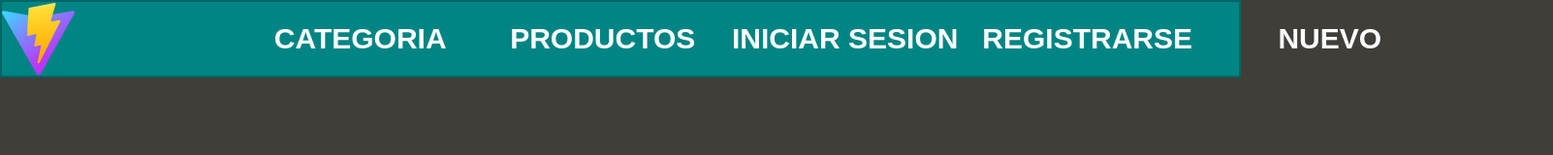
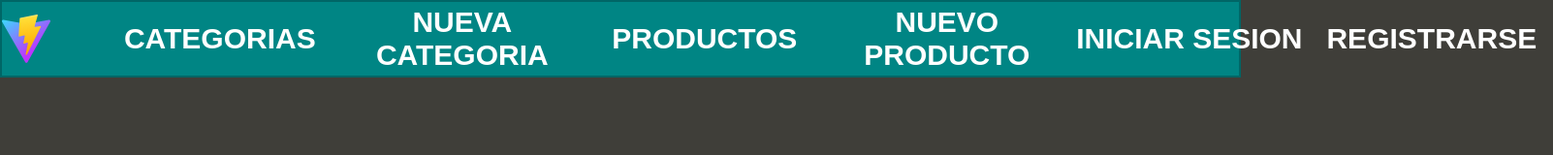
Before and after one commit to jefier12/vite, a website built with Vite: page index.html in a window 1280 px wide. Shown: the whole page at 97% size, 1602 px wide, since content can reach past the window. Built offline with nearby package versions, Linux system fonts and the light colour scheme.

Commit message:
avance lunes

```diff
--- a/index.html
+++ b/index.html
@@ -13,11 +13,12 @@
         <img class="logo" src="/public/vite.svg" alt="">
       </div>
       <div class="header__contenido">
-        <a class="header__link" href="#categorias">CATEGORIA</a>
+        <a class="header__link" href="#categorias">CATEGORIAS</a>
+        <a class="header__link" href="#">NUEVA CATEGORIA</a>
         <a class="header__link" href="#productos">PRODUCTOS</a>
+        <a class="header__link" href="#">NUEVO PRODUCTO</a>
         <a class="header__link" href="#">INICIAR SESION</a>
         <a class="header__link" href="#">REGISTRARSE</a>
-        <a class="header__link" href="#">NUEVO</a>
       </div>
     </header>
     <main></main>
--- a/src/main.js
+++ b/src/main.js
@@ -44,6 +44,7 @@ const cargarVistas =  async (hash) =>{
 
 
 
+
 const objetos =
 [
     {
--- a/src/style.css
+++ b/src/style.css
@@ -13,6 +13,7 @@
   --color--rojo:rgb(248, 10, 62);
   --color--azul:rgb(10, 192, 248);
   --color--verde:rgb(19, 196, 19);
+  --color--negro:#000000;
   /* --color--hoverRojo:; */
 }
 body{
@@ -30,11 +31,11 @@ body{
   display: flex;
   justify-content: center;
   align-items: center;
-  padding-right: 170px;
+  padding-right: 50px;
 }
 .header__logo>img
 {
-  height: 75px;
+  height: 50px;
 }
 .header__contenido{
   height: 100%;
@@ -46,6 +47,7 @@ body{
   display: flex;
   justify-content: center;
   align-items: center;
+  text-align: center;
   width: 250px;
   text-decoration: none;
   color: white;
@@ -53,9 +55,8 @@ body{
   font-size: 30px;
   font-weight: bolder;
   font-family: "Oswald", sans-serif;
-  /* border-left: 2px solid #241e26;
-  border-right  : 2px solid #241e26; */
   transition: 0.3s;
+
 }
 .header__link:hover{
   transform: translateY(10px);
@@ -99,7 +100,7 @@ th{
   padding: 10px;
   border-radius: 10px;
   margin-right: 10px;
-  border: #000000 2px solid;
+  /* border: #000000 2px solid; */
 }
 
 .containerNuevo{
```
Also changed, not shown: src/views/categorias/categoriaController.js (line endings or trailing spaces), src/views/productos/productoController.js (line endings or trailing spaces).
